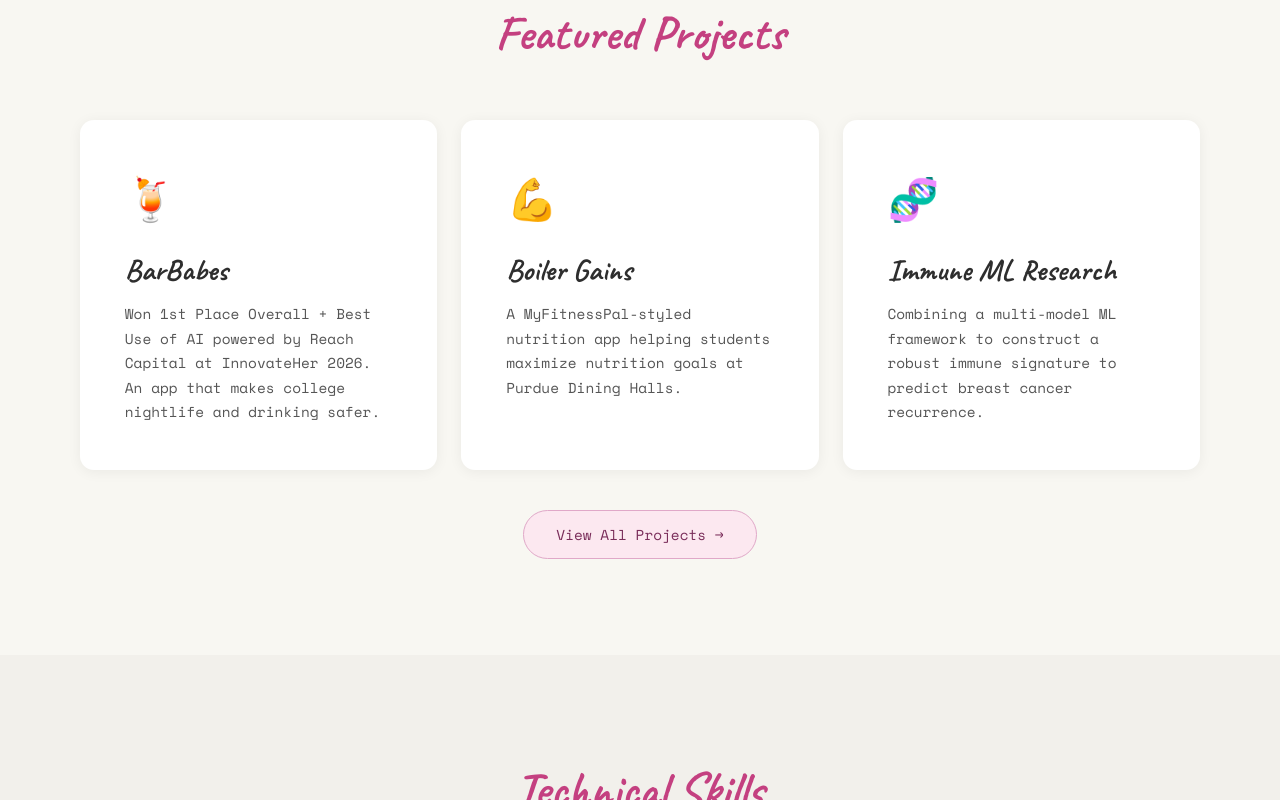
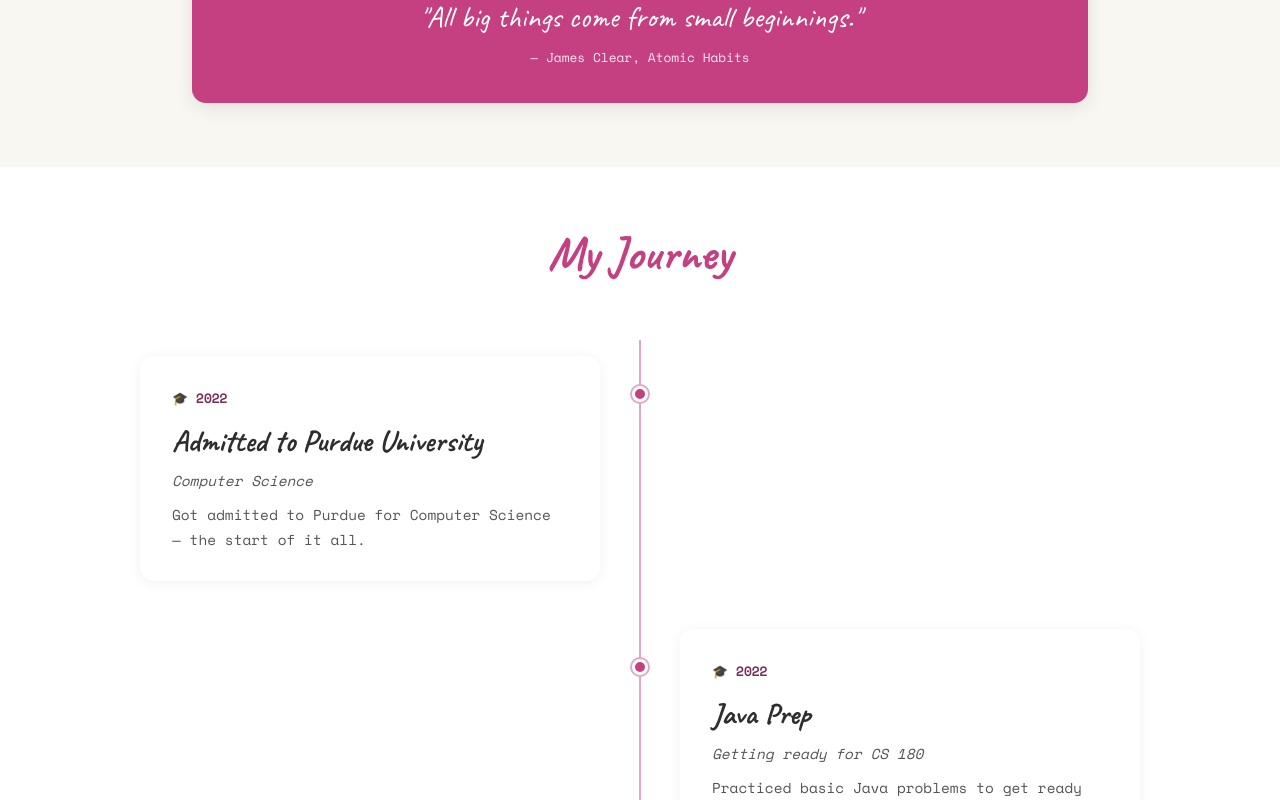
Before and after one commit to ramyap06/portfolio-website, a React (Vite) app: page / in a window 1280 px wide. Shown: the part 1500-2300 px from the top of the page. Built offline with nearby package versions, Linux system fonts and the light colour scheme.

Commit message:
updated timeline

```diff
--- a/src/App.jsx
+++ b/src/App.jsx
@@ -1,8 +1,7 @@
 import Navbar from './components/Navbar'
 import Header from './components/Header'
 import About from './components/About'
-import Projects from './components/Projects'
-import Skills from './components/Skills'
+import Timeline from './components/Timeline'
 import Footer from './components/Footer'
 
 export default function App() {
@@ -11,8 +10,7 @@ export default function App() {
       <Navbar />
       <Header />
       <About />
-      <Projects />
-      <Skills />
+      <Timeline />
       <Footer />
     </>
   )
--- a/src/components/Navbar.jsx
+++ b/src/components/Navbar.jsx
@@ -4,8 +4,7 @@ export default function Navbar() {
       <a className="nav-logo" href="#">Ramya Prasanna Dev ✨</a>
       <ul className="nav-links">
         <li><a href="#about">About</a></li>
-        <li><a href="#projects">Projects</a></li>
-        <li><a href="#skills">Skills</a></li>
+        <li><a href="#journey">My Journey</a></li>
       </ul>
     </nav>
   )
--- /dev/null
+++ b/src/components/Timeline.jsx
@@ -0,0 +1,204 @@
+// TODO: confirm exact dates — years are placeholders spread across the college timeline.
+// TODO: add links/repos for entries below that don't have one yet, and a real description for PWSense.
+const timelineItems = [
+  {
+    type: 'milestone',
+    date: '2022',
+    title: 'Admitted to Purdue University',
+    subtitle: 'Computer Science',
+    desc: 'Got admitted to Purdue for Computer Science — the start of it all.',
+  },
+  {
+    type: 'milestone',
+    date: '2022',
+    title: 'Java Prep',
+    subtitle: 'Getting ready for CS 180',
+    desc: 'Practiced basic Java problems to get ready for my first CS class.',
+    skills: ['Java'],
+  },
+  {
+    type: 'project',
+    date: '2022',
+    title: 'Swap It',
+    subtitle: 'CS 180 group project',
+    desc: 'My first full-stack app, built with Java and Java Swing/FX — a social media app with a newsfeed feature, a real-time server built on TCP/IP principles, and a user-friendly, seamless GUI.',
+    skills: ['Java', 'Java Swing/FX', 'TCP/IP'],
+  },
+  {
+    type: 'project',
+    date: '2022',
+    title: 'DNA Sequence Analyzer',
+    subtitle: 'First personal project',
+    desc: 'The first time I took what I’d learned in class and applied it to a project of my own interest.',
+    skills: ['Java'],
+  },
+  {
+    type: 'project',
+    date: '2023',
+    title: 'Custom Memory Allocator',
+    subtitle: 'First attempt',
+    desc: 'Started building a custom memory allocator from scratch.',
+    skills: ['C'],
+  },
+  {
+    type: 'project',
+    date: '2023',
+    title: 'Dino Game',
+    subtitle: 'Recreating a childhood favorite',
+    desc: 'Rebuilt the offline dino game to prove to myself I could create fun things — taught me a bit about game-making and visuals in programming.',
+  },
+  {
+    type: 'project',
+    date: '2023',
+    title: 'Tic-Tac-Toe',
+    subtitle: 'From scratch',
+    desc: 'The first time properly learning HTML, CSS, and JavaScript since middle school — built a tic-tac-toe board from scratch to show my skills.',
+    skills: ['HTML/CSS', 'JavaScript'],
+  },
+  {
+    type: 'milestone',
+    date: '2023',
+    title: 'Foundation for React',
+    desc: 'This gave me a good foundation from which I learned React and used my skills on personal projects and hackathons.',
+    skills: ['React.js'],
+  },
+  {
+    type: 'project',
+    date: '2023',
+    title: 'Stanford Open Policing Data Analysis',
+    subtitle: 'EDA deep dive',
+    desc: 'My first real introduction to exploratory data analysis, in prep for the BoilerExams data analyst role.',
+    skills: ['polars', 'matplotlib'],
+  },
+  {
+    type: 'experience',
+    date: '2023',
+    title: 'BoilerExams',
+    subtitle: 'Data Analyst',
+    desc: 'Worked as a data analyst using polars and seaborn.',
+    skills: ['polars', 'seaborn'],
+  },
+  {
+    type: 'project',
+    date: '2023',
+    title: 'Purdue Mind',
+    subtitle: 'Open source & computer vision',
+    desc: 'Worked with OpenCV and contributed to open source project usage.',
+    skills: ['OpenCV'],
+  },
+  {
+    type: 'project',
+    date: '2024',
+    title: 'Data Mine Backend SPAC Package',
+    desc: 'My introduction to working within a developer’s past codebase, and using Git properly — PRs, code reviews, and merging branches.',
+    skills: ['Git'],
+  },
+  {
+    type: 'experience',
+    date: '2024',
+    title: 'AidenAI',
+    subtitle: 'Internship',
+    desc: 'Software engineering internship at AidenAI.',
+  },
+  {
+    type: 'project',
+    date: '2024',
+    title: 'Sleep Pod',
+    subtitle: 'Hack the Future',
+    desc: 'Built at the Hack the Future hackathon.',
+  },
+  {
+    type: 'project',
+    date: '2024',
+    title: 'Custom Malloc',
+    subtitle: 'Systems Programming class project',
+    desc: 'Finished building a custom malloc from scratch as my systems programming class project.',
+    skills: ['C'],
+  },
+  {
+    type: 'experience',
+    date: '2025',
+    title: 'Kong Lab',
+    subtitle: 'Immune Survival Analysis',
+    desc: 'Proposed and started an immune survival analysis research project.',
+    link: 'https://github.com/ramyap06/kong-lab-ml-project',
+  },
+  {
+    type: 'project',
+    date: '2026',
+    title: 'BarBabes',
+    subtitle: '🏆 1st Place Overall + Best Use of AI, InnovateHer 2026',
+    desc: 'An app that makes college nightlife and drinking safer, powered by Reach Capital.',
+    skills: ['React.js', 'MongoDB', 'CI/CD'],
+    link: 'https://github.com/Azeemme/BarBabes',
+  },
+  {
+    type: 'project',
+    date: '2026',
+    title: 'PWSense',
+    desc: 'TODO: add a description for PWSense.',
+  },
+  {
+    type: 'project',
+    date: '2026',
+    title: 'Shell Project',
+    subtitle: 'From scratch',
+    desc: 'Finished building a shell from scratch.',
+  },
+  {
+    type: 'project',
+    date: '2026',
+    title: 'HTTP Server',
+    subtitle: 'From scratch',
+    desc: 'Finished building an HTTP server from scratch.',
+  },
+  {
+    type: 'experience',
+    date: '2026',
+    title: 'Manaaki Tech',
+    subtitle: 'Internship',
+    desc: 'TODO: add a description for the Manaaki Tech internship.',
+  },
+]
+
+const typeIcon = { experience: '💼', project: '🚀', milestone: '🎓' }
+
+export default function Timeline() {
+  return (
+    <>
+      <blockquote className="journey-quote">
+        <p>"All big things come from small beginnings."</p>
+        <cite>— James Clear, Atomic Habits</cite>
+      </blockquote>
+      <section id="journey" className="journey">
+        <h2 className="section-title">My Journey</h2>
+        <div className="journey-track">
+          {timelineItems.map((item, i) => (
+            <div
+              className={`journey-item ${i % 2 === 0 ? 'journey-item--left' : 'journey-item--right'}`}
+              key={item.title}
+            >
+              <div className="journey-card">
+                <span className="journey-date">{typeIcon[item.type]} {item.date}</span>
+                <h3>{item.title}</h3>
+                {item.subtitle && <p className="journey-subtitle">{item.subtitle}</p>}
+                <p>{item.desc}</p>
+                {item.skills && (
+                  <div className="tags journey-skills">
+                    {item.skills.map((tag) => (
+                      <span className="tag" key={tag}>{tag}</span>
+                    ))}
+                  </div>
+                )}
+                {item.link && (
+                  <a href={item.link} target="_blank" rel="noreferrer" className="journey-link">View →</a>
+                )}
+              </div>
+              <span className="journey-dot" />
+            </div>
+          ))}
+        </div>
+      </section>
+    </>
+  )
+}
--- a/src/index.css
+++ b/src/index.css
@@ -409,6 +409,147 @@ body {
   color: var(--text-dark);
 }
 
+/* ===== JOURNEY / TIMELINE ===== */
+.journey {
+  padding: 3rem 5rem 6rem;
+  background: var(--white);
+  text-align: center;
+}
+
+.journey-track {
+  position: relative;
+  max-width: 1000px;
+  margin: 0 auto;
+  padding: 1rem 0;
+}
+
+.journey-track::before {
+  content: '';
+  position: absolute;
+  top: 0;
+  bottom: 0;
+  left: 50%;
+  width: 2px;
+  background: var(--pink-border);
+  transform: translateX(-50%);
+}
+
+.journey-item {
+  position: relative;
+  display: flex;
+  width: 100%;
+  margin-bottom: 3rem;
+}
+
+.journey-item:last-child {
+  margin-bottom: 0;
+}
+
+.journey-item--left {
+  justify-content: flex-start;
+}
+
+.journey-item--right {
+  justify-content: flex-end;
+}
+
+.journey-card {
+  width: calc(50% - 2.5rem);
+  background: var(--white);
+  border-radius: 14px;
+  padding: 1.8rem 2rem;
+  box-shadow: 0 2px 14px rgba(0, 0, 0, 0.06);
+  text-align: left;
+  transition: transform 0.2s, box-shadow 0.2s;
+}
+
+.journey-card:hover {
+  transform: translateY(-4px);
+  box-shadow: 0 6px 24px rgba(0, 0, 0, 0.10);
+}
+
+.journey-date {
+  display: inline-block;
+  font-size: 0.8rem;
+  color: var(--pink-title);
+  margin-bottom: 0.5rem;
+  font-weight: 700;
+}
+
+.journey-card h3 {
+  font-family: 'Caveat', cursive;
+  font-size: 1.9rem;
+  color: var(--text-dark);
+  margin-bottom: 0.2rem;
+}
+
+.journey-subtitle {
+  font-size: 0.85rem;
+  color: var(--pink-heading);
+  margin-bottom: 0.6rem;
+  font-style: italic;
+}
+
+.journey-card p {
+  font-size: 0.9rem;
+  color: var(--text-mid);
+  line-height: 1.7;
+}
+
+.journey-skills {
+  margin-top: 1rem;
+}
+
+.journey-link {
+  display: inline-block;
+  margin-top: 1rem;
+  font-size: 0.85rem;
+  color: var(--pink-title);
+  text-decoration: none;
+}
+
+.journey-link:hover {
+  color: var(--pink-heading);
+}
+
+.journey-quote {
+  width: 70%;
+  margin: 4rem auto;
+  background: var(--pink-heading);
+  color: var(--white);
+  border-radius: 14px;
+  padding: 2.2rem 2.8rem;
+  text-align: center;
+  box-shadow: var(--shadow);
+}
+
+.journey-quote p {
+  font-family: 'Caveat', cursive;
+  font-size: 1.9rem;
+  line-height: 1.3;
+  margin-bottom: 0.6rem;
+}
+
+.journey-quote cite {
+  display: block;
+  font-style: normal;
+  font-size: 0.8rem;
+  color: var(--pink-light);
+}
+
+.journey-dot {
+  position: absolute;
+  top: 1.9rem;
+  left: 50%;
+  width: 16px;
+  height: 16px;
+  border-radius: 50%;
+  background: var(--pink-heading);
+  border: 3px solid var(--white);
+  box-shadow: 0 0 0 2px var(--pink-border);
+  transform: translateX(-50%);
+}
+
 /* ===== FOOTER ===== */
 .footer {
   background: var(--pink-footer);
@@ -476,6 +617,15 @@ body {
   .skills { padding: 4rem 2rem; }
   .skills-grid { grid-template-columns: 1fr; gap: 2rem; }
 
+  .journey { padding: 4rem 2rem; }
+  .journey-track::before { left: 8px; }
+  .journey-item--left,
+  .journey-item--right { justify-content: flex-start; padding-left: 2rem; }
+  .journey-card { width: 100%; }
+  .journey-dot { left: 8px; }
+  .journey-item--quote { justify-content: flex-start; padding-left: 0; }
+  .journey-quote { width: 100%; }
+
   .footer {
     flex-direction: column;
     gap: 1.5rem;
```
Also changed, not shown: .claude/settings.json (added).
